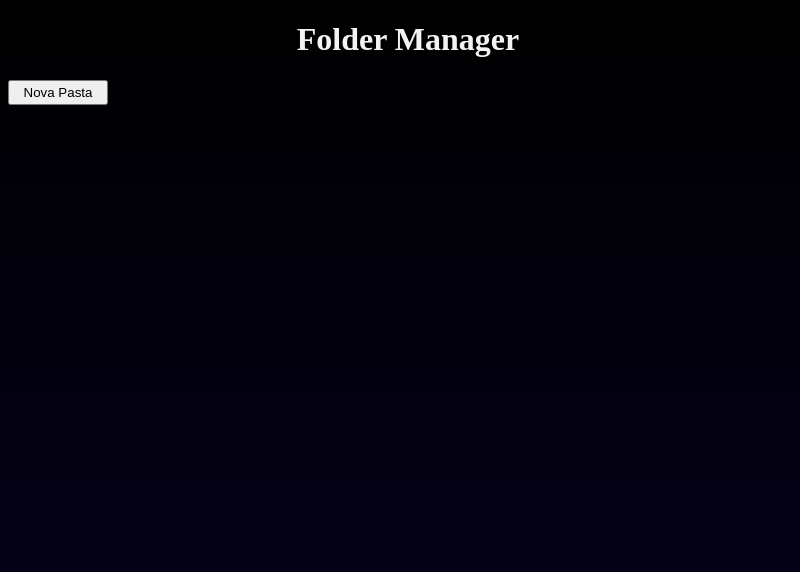
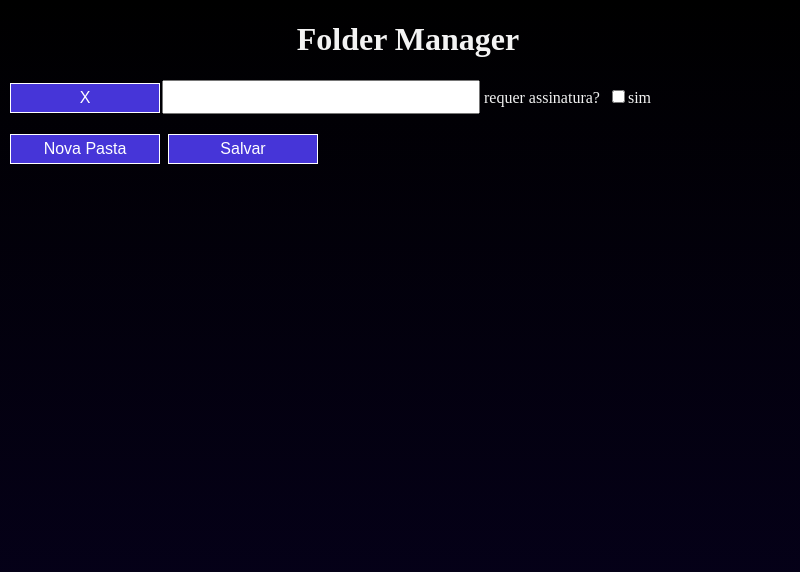
Before and after one commit to BrunoHenriqu2/folder-manager, an Electron app: page index.html in a window 800 px wide. Both pictures are taken after a click on the button "Nova Pasta". Drawn offline with Linux system fonts and the light colour scheme; a web font is replaced by a local one.

Commit message:
Added main interface

```diff
--- a/index.html
+++ b/index.html
@@ -18,13 +18,43 @@
         }
 
         button {
-            width: 100px;
-            height: 25px;
+            font-size: medium;
+            width: 150px;
+            height: 30px;
             cursor: pointer;
+            border: white 1px solid;
+            background-color: #4635d8;
+            color: white;
+            transition: all .1s ease;
+            margin: 0 2px 0 2px;
+
+            &:hover {
+                background-color: white;
+                color: #4635d8;
+            }
         }
 
         h1 {
             text-align: center;
+        }
+
+        label {
+            margin: 4px;
+        }
+
+        input[type="text"] {
+            width: 300px;
+            height: 30px;
+            padding: 0 7px 0 7px;
+            font-size: larger;
+        }
+
+        #folders {
+            margin: 20px 0 20px 0;
+        }
+
+        .folder {
+            margin: 5px 0 5px 0;
         }
     </style>
 </head>
@@ -33,25 +63,48 @@
     <h1>Folder Manager</h1>
     <div id="folders"></div>
     <button id="new-folder">Nova Pasta</button>
+    <button id="save">Salvar</button>
+
     <script>
         const create = {
-            newblock() {
+            newFolder() {
                 const div = document.createElement("div")
+                const _delete = document.createElement("button")
                 const input = document.createElement("input")
-                const radio = document.createElement("input")
+                const yesCheckbox = document.createElement("input")
+                const yesLabel = document.createElement("label")
+                const label = document.createElement("label")
 
                 div.className = "folder"
-                radio.type = "radio"
 
+                _delete.innerHTML = "X"
+                _delete.addEventListener("click", () => div.remove())
+
+                input.type = "text"
+                input.focus()
+                label.innerHTML = "requer assinatura?"
+                yesCheckbox.type = "checkbox"
+
+                yesLabel.appendChild(yesCheckbox)
+                yesLabel.innerHTML += "sim"
+
+                div.append(_delete, input, label, yesLabel)
                 document.querySelector("#folders").appendChild(div)
             }
         }
 
         function start() {
-            const newFolderButton = document.querySelector("button#new-folder")
+            const newFolderButton = document.querySelector("#new-folder")
 
             newFolderButton.addEventListener("click", () => {
+                create.newFolder()
                 alert("criar nova pasta")
+            })
+
+            const saveButton = document.querySelector("#save")
+
+            saveButton.addEventListener("click", () => {
+                alert("Todas as alterações foram salvas")
             })
         }
 
```
Also changed, not shown: 1 other file.
